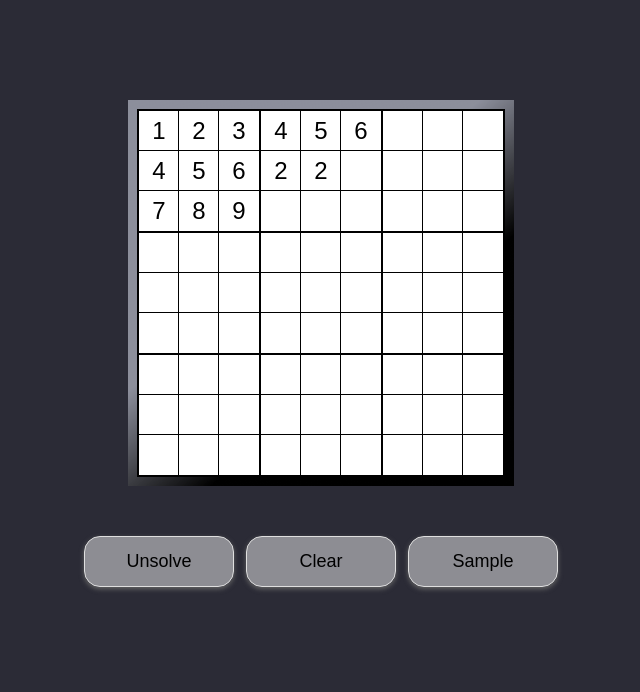
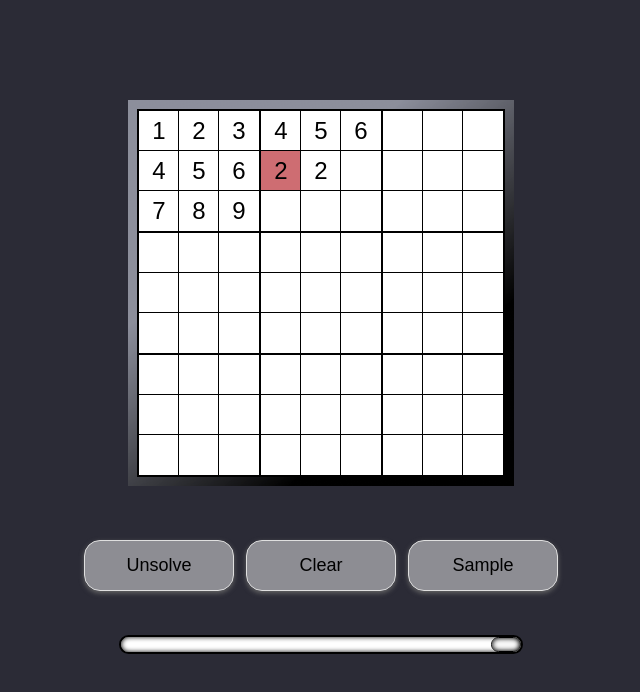
Before and after one commit to ChristopherHendrickson/WebSudokuSolver, a plain HTML site: page index.html in a window 1280 px wide. Both pictures are taken after a click on the button "Solve". Shown: the whole page, without its empty margins (319-959 px from the left). Drawn offline with Linux system fonts and the light colour scheme.

Commit message:
added solve speed bar

```diff
--- a/css/style.css
+++ b/css/style.css
@@ -18,6 +18,28 @@ input, .smallSquares {
     background: white;
     font-family: arial;
     line-height: 40px;
+}
+
+.slider {
+    width: 400px;
+    height: 15px;
+    -webkit-appearance: none;
+    outline: none;
+    border-radius: 15px;
+    overflow: hidden;
+    box-shadow: inset 0 0 5px rgba(0, 0, 0, 1);
+    color:#666;
+    border: 2px solid black;
+}
+
+.slider::-webkit-slider-thumb  {
+    appearance:none;
+    background-color: rgba(240, 240, 240, 0.5);
+    width:30px;
+    height:15px;
+    box-shadow: inset 0 0 5px rgba(0, 0, 0, 1);
+    border-radius: 9px;
+    border: 1px solid black;
 }
 
 .loaderDiv {
@@ -42,10 +64,10 @@ input, .smallSquares {
   }
 
 .loader {
-    border: 250px solid ;
+    border: 200px solid ;
     border-image: linear-gradient(to right,black, rgb(235, 240, 255, 0.5)) 1;
-    width: 125px;
-    height: 125px;
+    width: 225px;
+    height: 225px;
     animation: spin 3s linear infinite;
     z-index:-1;
 
@@ -70,11 +92,22 @@ input, .smallSquares {
     background-color: rgb(235, 240, 255);
     font-weight:bold;
 }
+
+.clash {
+    background-color: rgb(206, 109, 114);
+}
+
 .buttonDiv {
     margin:50px;
     height:50px;
     text-align:center;
 }
+
+.sliderDiv {
+    display:flex;
+    justify-content: center;
+}
+
 button {
     background-color: rgba(240, 240, 240, 0.5);
     border: 1px solid #DFDFDF;
@@ -82,7 +115,7 @@ button {
     cursor: pointer;
     font-size: 18px;
     padding: 14px 22px;
-    margin: 0px 4px;
+    margin: 4px 4px;
     box-shadow: 0px 2px 5px #666;
     width: 150px;
     text-align: center;
--- a/index.html
+++ b/index.html
@@ -17,6 +17,9 @@
         <button id="resetButton">Clear</button>
         <button id="sample" style="display:1">Sample</button>
     </div>
+    <div class="sliderDiv">
+        <input type="range" min="500" max="1000" value="1000" class="slider" id="speedSlider">
+    </div>
 
     <div class="disp" id="disp"></div>
 </body>
--- a/js/main.js
+++ b/js/main.js
@@ -1,4 +1,4 @@
-let node = 0
+let node = 82
 let puzzleNumbers = []
 const emptyPuzzleNumbers = [
     '','','','','','','','','','','','','','','','','','','','','','','','','','','',
@@ -16,6 +16,14 @@ const colLib = {}
 const bigSquareLib = {}
 let direction = 1
 let intervalID = ''
+let solveSpeed = 1
+
+const setNewSolvespeed = function(){
+    solveSpeed = 1000-document.getElementById('speedSlider').value
+    clearInterval(intervalID)
+    intervalID = setInterval(solver,solveSpeed)
+}
+
 
 const getCurrentRow = function(n){
     return Math.floor((n%9)/3) + 3*Math.floor(n/27)
@@ -108,6 +116,7 @@ const boardIsValid = function(){
             return false
         }
         if (!valueIsValid(i)) {
+            console.log('v')
             return false
         }
     }
@@ -123,21 +132,28 @@ const valueIsValid = function(n) {
         if (valueChecking >9) {
             valid = false
         }
+        bigSquareLib[String(getCurrentBigSquare(String(n)))].forEach(squareDiv => {
+            if (valueChecking===squareDiv.innerHTML & document.getElementById("square"+String(n))!==squareDiv){
+                squareDiv.classList.toggle('clash',true)
+                setTimeout(()=>{squareDiv.classList.toggle('clash',false)},solveSpeed)
+                valid = false
+            }
+        })
         rowLib[String(getCurrentRow(String(n)))].forEach(squareDiv => {
             if (valueChecking===squareDiv.innerHTML & document.getElementById("square"+String(n))!==squareDiv){
+                squareDiv.classList.toggle('clash',true)
+                setTimeout(()=>{squareDiv.classList.toggle('clash',false)},solveSpeed)
                 valid = false //will add a function to edit css to flash red on conflicts, so not returning after first conflict found
             }
         })
         colLib[String(getCurrentCol(String(n)))].forEach(squareDiv => {
             if (valueChecking===squareDiv.innerHTML & document.getElementById("square"+String(n))!==squareDiv){
+                squareDiv.classList.toggle('clash',true)
+                setTimeout(()=>{squareDiv.classList.toggle('clash',false)},solveSpeed)
                 valid = false
             }
         })
-        bigSquareLib[String(getCurrentBigSquare(String(n)))].forEach(squareDiv => {
-            if (valueChecking===squareDiv.innerHTML & document.getElementById("square"+String(n))!==squareDiv){
-                valid = false
-            }
-        })
+
     }
     return valid
 
@@ -165,17 +181,17 @@ const start = function(){
     }
     convertBoardToDivs()
     assignSquaresToLibs()
-    resetNode()
+
 
     if (!boardIsValid()) {
-
         generateInputBoard(puzzleNumbers)
         document.getElementById("disp").innerHTML='Invalid Board'
     } else {
+        resetNode()
         showUnsolveButton()
         startLoaderBorder()
         document.getElementById("disp").innerHTML=''
-        intervalID = setInterval(solver,0)
+        intervalID = setInterval(solver,solveSpeed)
     }
 }
 
@@ -186,13 +202,14 @@ const startFast = function(){
     }
     convertBoardToDivs()
     assignSquaresToLibs()
-    resetNode()
+
 
     if (!boardIsValid()) {
 
         generateInputBoard(puzzleNumbers)
         document.getElementById("disp").innerHTML='Invalid Board'
     } else {
+        resetNode()
         showUnsolveButton()
         startLoaderBorder()
         document.getElementById("disp").innerHTML=''
@@ -234,7 +251,6 @@ const convertBoardToDivs = function () {
 }
 
 const solver = function() {
-
 
     let currentSquare = document.getElementById("square"+String(node))
     //skip past any sqaures that are part of the puzzle
@@ -288,7 +304,7 @@ document.getElementById("solveFastButton").addEventListener("click", startFast);
 document.getElementById("unsolveButton").addEventListener("click", unsolve);
 document.getElementById("resetButton").addEventListener("click", generateInputBoardAnon);
 document.getElementById("buttonDiv").addEventListener('click', (event) => {
-    const isButton = event.target.nodeName === 'BUTTON' & event.target.id!="solveButton";
+    const isButton = event.target.nodeName === 'BUTTON' & (event.target.id!="solveButton" & event.target.id!="solveFastButton");
     if (isButton) {
         document.getElementById("disp").innerHTML=''
     }
@@ -296,3 +312,5 @@ document.getElementById("buttonDiv").addEventListener('click', (event) => {
 document.getElementById("sample").addEventListener("click", function() {
     generateInputBoard(samplePuzzleNumbers)
 });
+
+document.getElementById('speedSlider').addEventListener('click',setNewSolvespeed)
```
